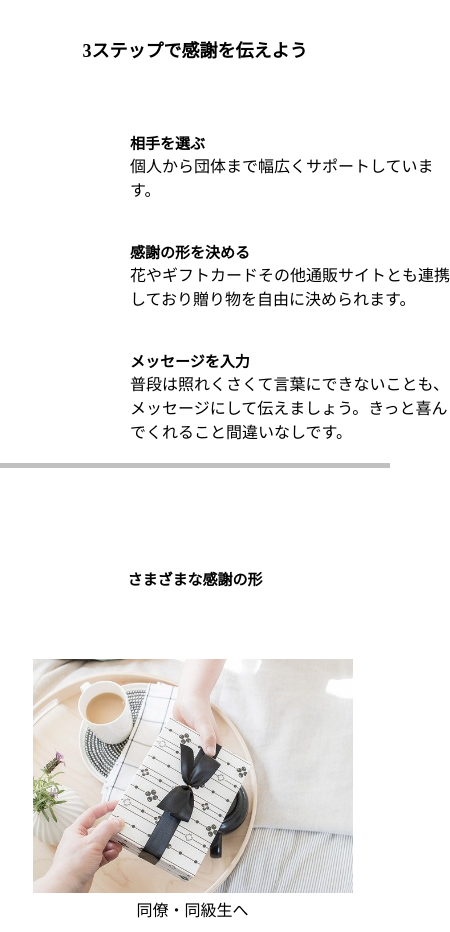
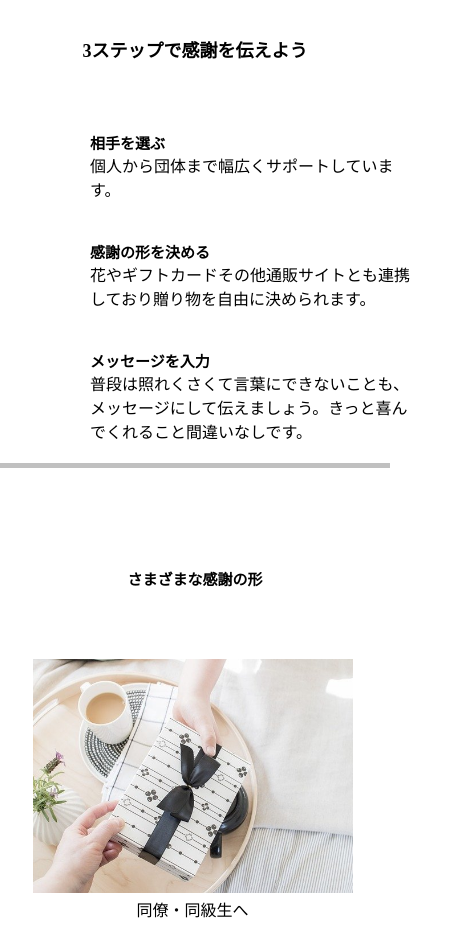
Before and after one commit to mifune39428/thankful, a plain HTML site: page index.html in a window 390 px wide. Shown: the part 1200-2132 px from the top of the page, 450 px wide, since content can reach past the window. Drawn offline with Linux system fonts and the light colour scheme.

Commit message:
Update responsive.css

```diff
--- a/responsive.css
+++ b/responsive.css
@@ -85,7 +85,7 @@
 	.position-left {
 		position: relative;
 		top: 0;
-		left: 80px;
+		left: 40px;
 	}
 	.col-3 {
 		width: 320px;
```
